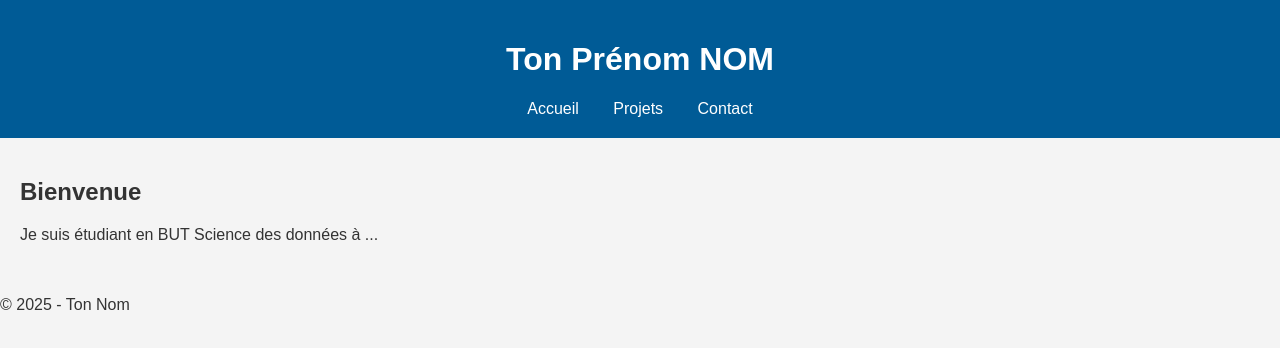
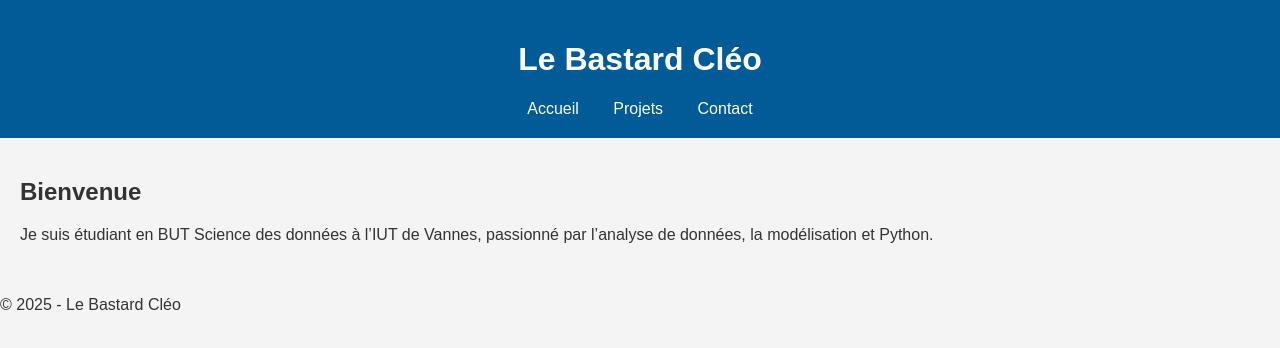
Before and after one commit to Onyoropi/com.Le_Bastard_Cl-o.Portfolio, a plain HTML site: page index.html in a window 1280 px wide. Drawn offline with Linux system fonts and the light colour scheme.

Commit message:
index.html

```diff
--- a/index.html
+++ b/index.html
@@ -3,12 +3,12 @@
 <head>
   <meta charset="UTF-8">
   <meta name="viewport" content="width=device-width, initial-scale=1.0">
-  <title>Portfolio - Ton Nom</title>
+  <title>Portfolio - Le Bastard Cléo</title>
   <link rel="stylesheet" href="style.css">
 </head>
 <body>
   <header>
-    <h1>Ton Prénom NOM</h1>
+    <h1>Le Bastard Cléo</h1>
     <nav>
       <a href="index.html">Accueil</a>
       <a href="projets.html">Projets</a>
@@ -19,12 +19,12 @@
   <main>
     <section>
       <h2>Bienvenue</h2>
-      <p>Je suis étudiant en BUT Science des données à ...</p>
+      <p>Je suis étudiant en BUT Science des données à l’IUT de Vannes, passionné par l’analyse de données, la modélisation et Python.</p>
     </section>
   </main>
 
   <footer>
-    <p>&copy; 2025 - Ton Nom</p>
+    <p>&copy; 2025 - Le Bastard Cléo </p>
   </footer>
 </body>
 </html>
```
